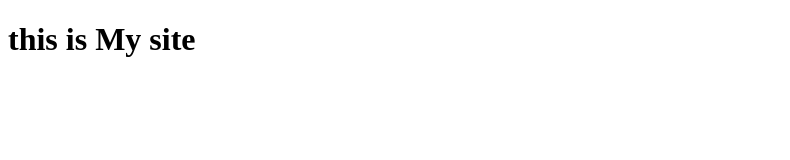
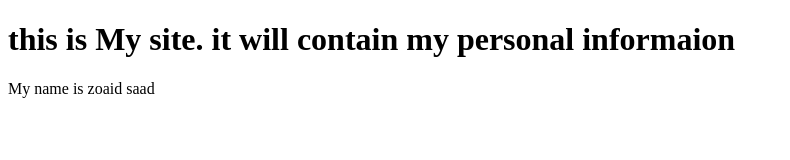
Before and after one commit to zoaid/internet-technologies-1442-abidya, a plain HTML site: page site/index.html in a window 1280 px wide. Shown: the whole page, without its empty margins (0-790 px from the left). Drawn offline with Linux system fonts and the light colour scheme.

Commit message:
added a first paragraph

```diff
--- a/site/index.html
+++ b/site/index.html
@@ -4,6 +4,7 @@
 <title> My site </title>
 </head>
 <body>
-<h1> this is My site</h1>
+<h1> this is My site. it will contain my personal informaion </h1>
+  <p> My name is zoaid saad </p>
 </body>
 </html>
```
